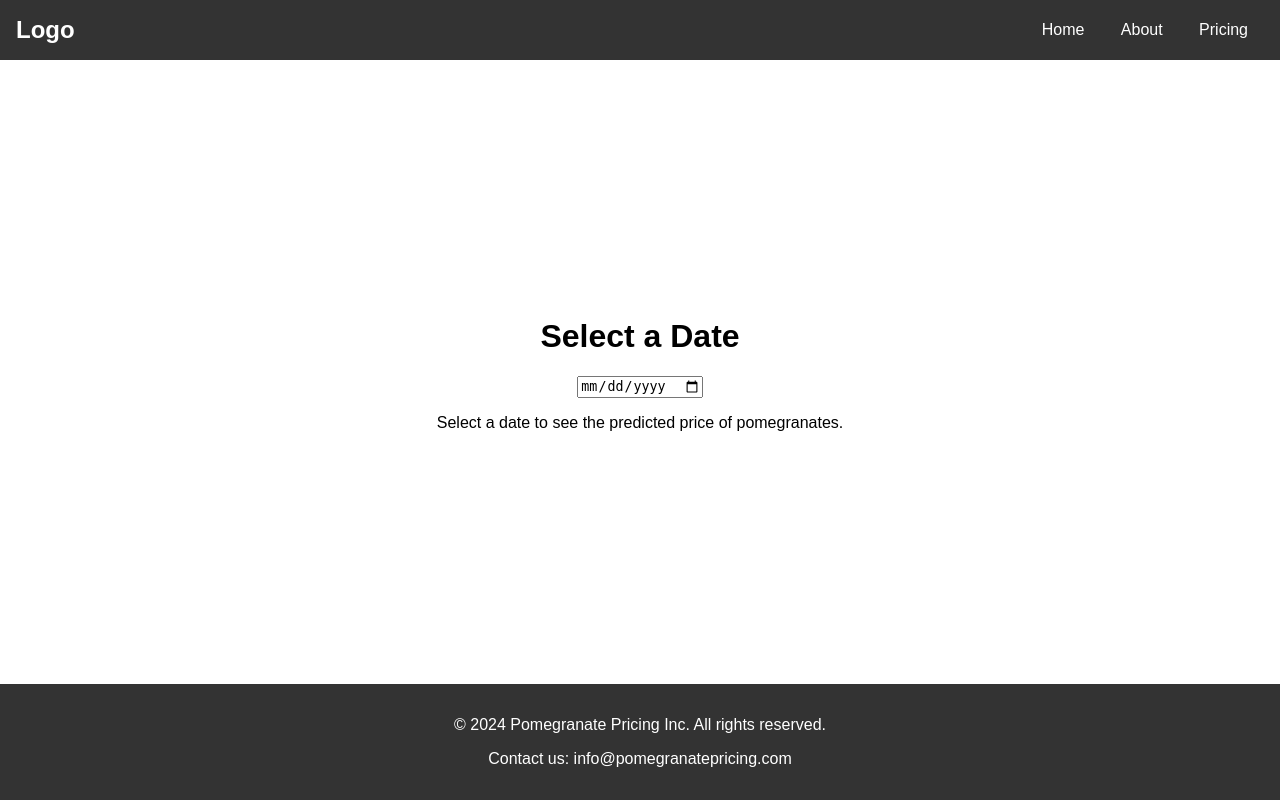
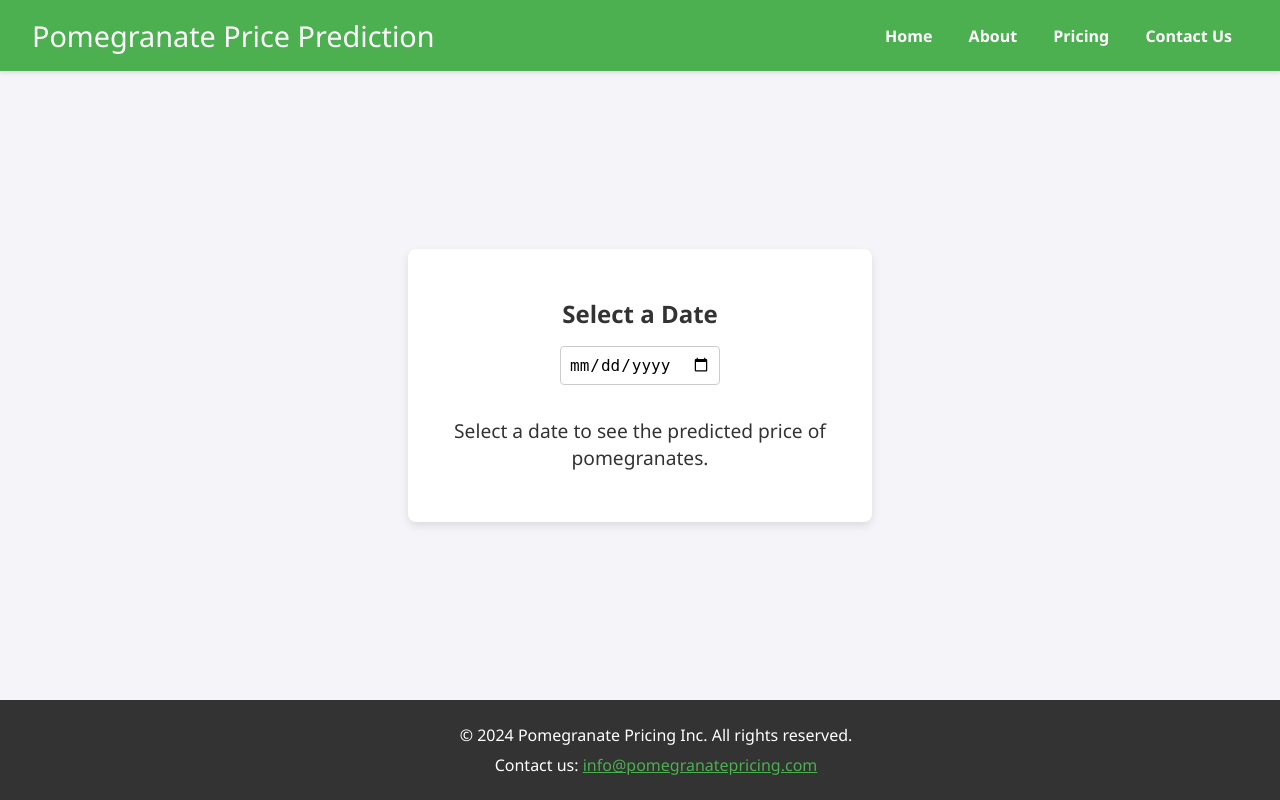
Before and after one commit to anjaanii/capstone, a Flask app: page / in a window 1280 px wide. Run offline with Flask 3, Linux system fonts and the light colour scheme.

Commit message:
Update index.html

```diff
--- a/templates/index.html
+++ b/templates/index.html
@@ -3,32 +3,38 @@
 <head>
     <meta charset="UTF-8">
     <meta name="viewport" content="width=device-width, initial-scale=1.0">
-    <title>Pomegranate Pricing</title>
+    <title>Pomegranate Price Prediction</title>
     <style>
         body {
-            font-family: Arial, sans-serif;
+            font-family: 'Segoe UI', Tahoma, Geneva, Verdana, sans-serif;
             margin: 0;
             padding: 0;
             display: flex;
             flex-direction: column;
             min-height: 100vh;
+            background-color: #f4f4f9;
+            color: #333;
         }
         .navbar {
-            background-color: #333;
+            background-color: #4CAF50;
             color: white;
-            padding: 1rem;
+            padding: 1rem 2rem;
             display: flex;
             justify-content: space-between;
             align-items: center;
+            box-shadow: 0 2px 4px rgba(0, 0, 0, 0.1);
         }
         .navbar a {
             color: white;
             text-decoration: none;
             margin: 0 1rem;
+            font-weight: bold;
+        }
+        .navbar a:hover {
+            text-decoration: underline;
         }
         .logo {
-            font-weight: bold;
-            font-size: 1.5rem;
+            font-size: 1.8rem;
         }
         .content {
             flex: 1;
@@ -38,24 +44,52 @@
             padding: 2rem;
         }
         .calendar-container {
+            background-color: white;
+            padding: 2rem;
+            border-radius: 8px;
+            box-shadow: 0 4px 8px rgba(0, 0, 0, 0.1);
             text-align: center;
+            max-width: 400px;
+            width: 100%;
+        }
+        .calendar-container h1 {
+            font-size: 1.5rem;
+            margin-bottom: 1rem;
+        }
+        .calendar-container input[type="date"] {
+            padding: 0.5rem;
+            font-size: 1rem;
+            border-radius: 4px;
+            border: 1px solid #ccc;
+            margin-bottom: 1rem;
+        }
+        .calendar-container p {
+            font-size: 1.2rem;
+            margin-top: 1rem;
         }
         .footer {
             background-color: #333;
             color: white;
             text-align: center;
             padding: 1rem;
+            position: relative;
+            bottom: 0;
+            width: 100%;
+        }
+        .footer p {
+            margin: 0.5rem 0;
         }
     </style>
 </head>
 <body>
     <!-- Navbar -->
     <div class="navbar">
-        <div class="logo">Logo</div>
+        <div class="logo">Pomegranate Price Prediction</div>
         <div>
             <a href="#home">Home</a>
             <a href="#about">About</a>
             <a href="#pricing">Pricing</a>
+            <a href="#pricing">Contact Us</a>
         </div>
     </div>
 
@@ -71,7 +105,7 @@
     <!-- Footer -->
     <div class="footer">
         <p>&copy; 2024 Pomegranate Pricing Inc. All rights reserved.</p>
-        <p>Contact us: info@pomegranatepricing.com</p>
+        <p>Contact us: <a href="mailto:info@pomegranatepricing.com" style="color: #4CAF50;">info@pomegranatepricing.com</a></p>
     </div>
 
     <script>
```
